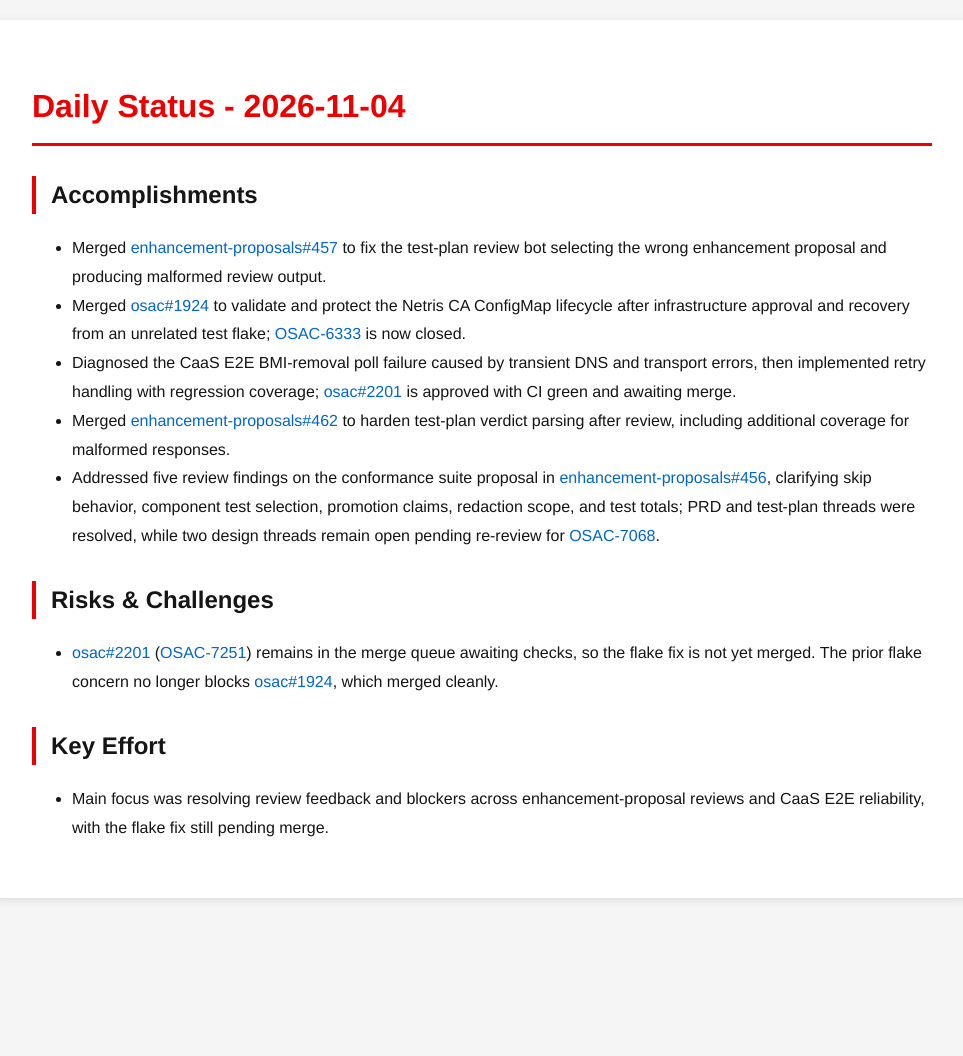
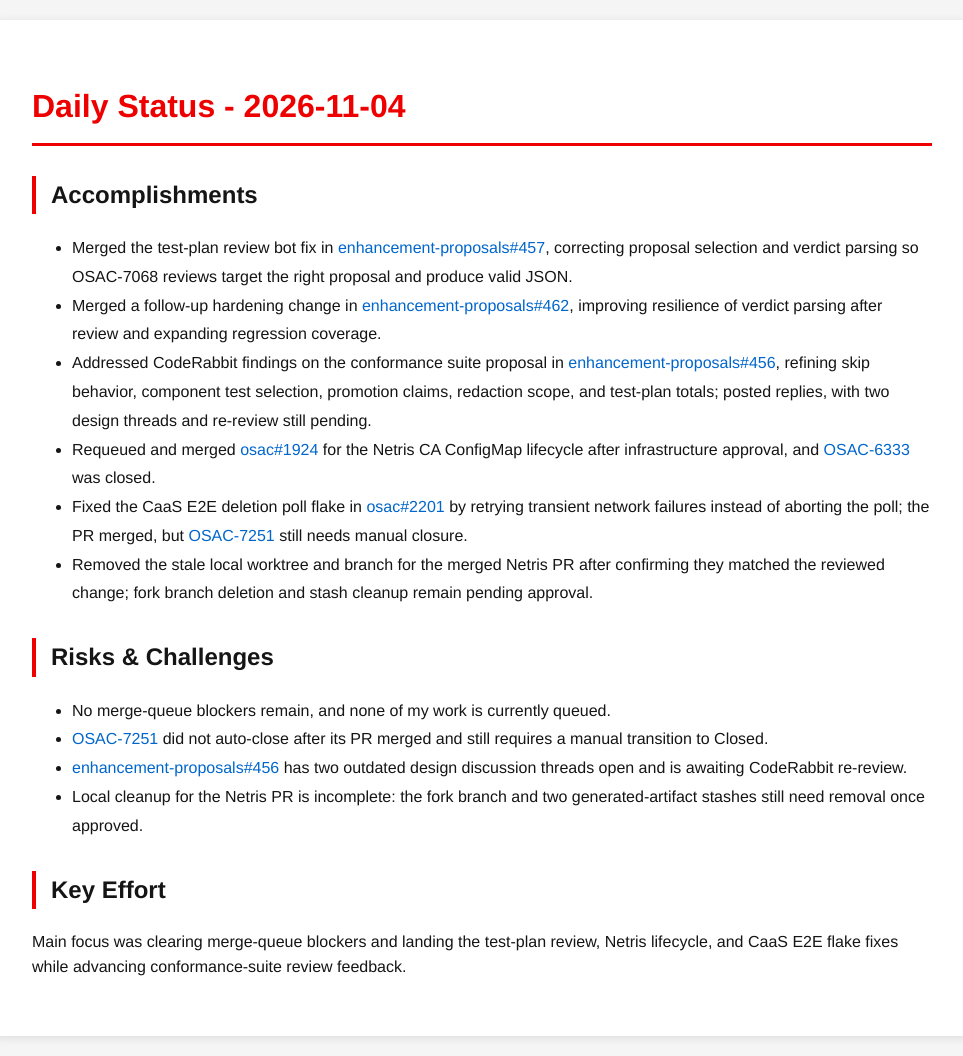
Before and after one commit to tzvatot/daily-status, a Jekyll site: the page built from 2026-11-04.md, in a window 1280 px wide. Shown: the whole page, without its empty margins (158-1121 px from the left). Built offline with Jekyll 4.4.1, drawn with Linux system fonts in a browser that asks for light colours; before the commit the page ends 918 px from its top, so only the background shows below that.

Commit message:
Daily status update - 2026-11-04

```diff
--- a/2026-11-04.md
+++ b/2026-11-04.md
@@ -7,14 +7,18 @@ date: 2026-11-04
 # Daily Status - 2026-11-04
 
 ## Accomplishments
-- Merged [enhancement-proposals#457](https://github.com/osac-project/enhancement-proposals/pull/457) to fix the test-plan review bot selecting the wrong enhancement proposal and producing malformed review output.
-- Merged [osac#1924](https://github.com/osac-project/osac/pull/1924) to validate and protect the Netris CA ConfigMap lifecycle after infrastructure approval and recovery from an unrelated test flake; [OSAC-6333](https://redhat.atlassian.net/browse/OSAC-6333) is now closed.
-- Diagnosed the CaaS E2E BMI-removal poll failure caused by transient DNS and transport errors, then implemented retry handling with regression coverage; [osac#2201](https://github.com/osac-project/osac/pull/2201) is approved with CI green and awaiting merge.
-- Merged [enhancement-proposals#462](https://github.com/osac-project/enhancement-proposals/pull/462) to harden test-plan verdict parsing after review, including additional coverage for malformed responses.
-- Addressed five review findings on the conformance suite proposal in [enhancement-proposals#456](https://github.com/osac-project/enhancement-proposals/pull/456), clarifying skip behavior, component test selection, promotion claims, redaction scope, and test totals; PRD and test-plan threads were resolved, while two design threads remain open pending re-review for [OSAC-7068](https://redhat.atlassian.net/browse/OSAC-7068).
+- Merged the test-plan review bot fix in [enhancement-proposals#457](https://github.com/osac-project/enhancement-proposals/pull/457), correcting proposal selection and verdict parsing so OSAC-7068 reviews target the right proposal and produce valid JSON.
+- Merged a follow-up hardening change in [enhancement-proposals#462](https://github.com/osac-project/enhancement-proposals/pull/462), improving resilience of verdict parsing after review and expanding regression coverage.
+- Addressed CodeRabbit findings on the conformance suite proposal in [enhancement-proposals#456](https://github.com/osac-project/enhancement-proposals/pull/456), refining skip behavior, component test selection, promotion claims, redaction scope, and test-plan totals; posted replies, with two design threads and re-review still pending.
+- Requeued and merged [osac#1924](https://github.com/osac-project/osac/pull/1924) for the Netris CA ConfigMap lifecycle after infrastructure approval, and [OSAC-6333](https://redhat.atlassian.net/browse/OSAC-6333) was closed.
+- Fixed the CaaS E2E deletion poll flake in [osac#2201](https://github.com/osac-project/osac/pull/2201) by retrying transient network failures instead of aborting the poll; the PR merged, but [OSAC-7251](https://redhat.atlassian.net/browse/OSAC-7251) still needs manual closure.
+- Removed the stale local worktree and branch for the merged Netris PR after confirming they matched the reviewed change; fork branch deletion and stash cleanup remain pending approval.
 
 ## Risks & Challenges
-- [osac#2201](https://github.com/osac-project/osac/pull/2201) ([OSAC-7251](https://redhat.atlassian.net/browse/OSAC-7251)) remains in the merge queue awaiting checks, so the flake fix is not yet merged. The prior flake concern no longer blocks [osac#1924](https://github.com/osac-project/osac/pull/1924), which merged cleanly.
+- No merge-queue blockers remain, and none of my work is currently queued.
+- [OSAC-7251](https://redhat.atlassian.net/browse/OSAC-7251) did not auto-close after its PR merged and still requires a manual transition to Closed.
+- [enhancement-proposals#456](https://github.com/osac-project/enhancement-proposals/pull/456) has two outdated design discussion threads open and is awaiting CodeRabbit re-review.
+- Local cleanup for the Netris PR is incomplete: the fork branch and two generated-artifact stashes still need removal once approved.
 
 ## Key Effort
-- Main focus was resolving review feedback and blockers across enhancement-proposal reviews and CaaS E2E reliability, with the flake fix still pending merge.
+Main focus was clearing merge-queue blockers and landing the test-plan review, Netris lifecycle, and CaaS E2E flake fixes while advancing conformance-suite review feedback.
```
